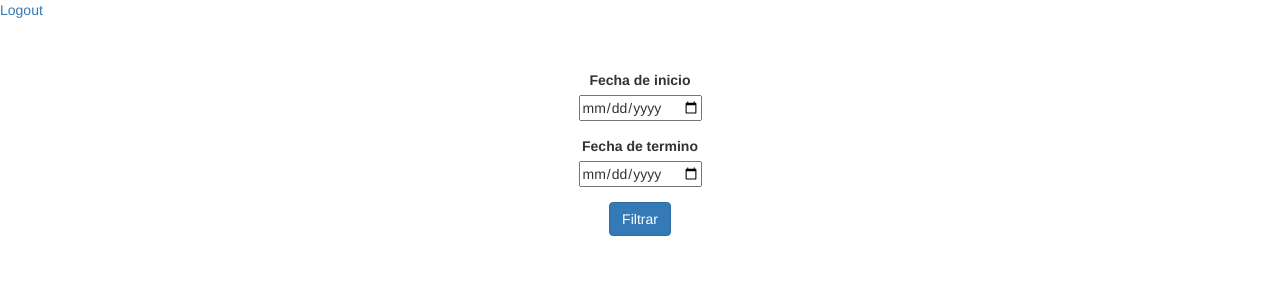
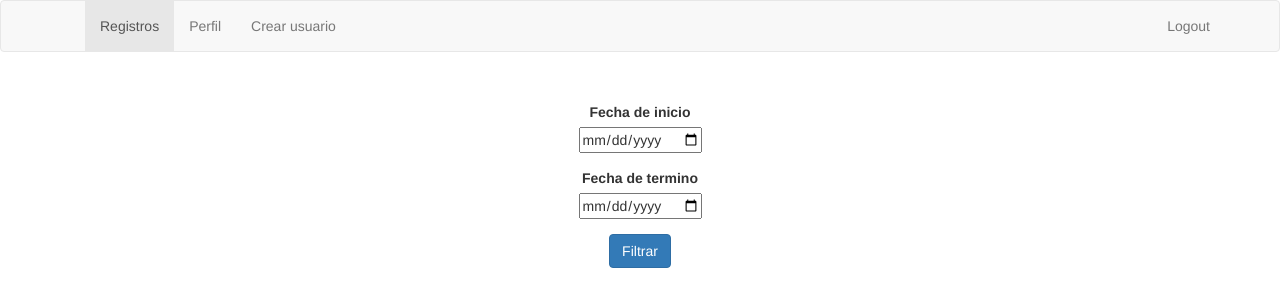
Before and after one commit to JoseTapiaG/KippZonen-ServiceMode-Server, a Python web app: template kippzonenserver/templates/filter.html in a window 1280 px wide. Shown: the top 307 px of the page. Run offline with Jinja, Linux system fonts and the light colour scheme; the template is opened without the code that fills it, so the values that code supplies are empty.

Commit message:
crear menu

```diff
--- a/kippzonenserver/static/main.css
+++ b/kippzonenserver/static/main.css
@@ -11,6 +11,6 @@ div.pagination{
     text-align: center;
 }
 
-div.container{
+div.content{
     margin-top:50px;
 }
--- a/kippzonenserver/templates/create_user.html
+++ b/kippzonenserver/templates/create_user.html
@@ -8,7 +8,11 @@
 
 </head>
 <body>
-<div class="container">
+
+{% set active = 'create_user' %}
+{% include 'menu.html' %}
+
+<div class="container content">
 
 
     <form method="post" style="width:500px; margin:auto;">
--- a/kippzonenserver/templates/filter.html
+++ b/kippzonenserver/templates/filter.html
@@ -6,8 +6,10 @@
     <title>Filter</title>
 </head>
 <body>
+{% set active = 'registers' %}
+{% include 'menu.html' %}
 
-<a href="logout">Logout</a>
+
 <div class="container" style="text-align: center; margin-top:50px;">
     <form action="getRegistersForDate">
         <label for="dateIni">Fecha de inicio</label>
--- /dev/null
+++ b/kippzonenserver/templates/menu.html
@@ -0,0 +1,14 @@
+<nav class="navbar navbar-default">
+    <div class="container">
+        <div class="collapse navbar-collapse" id="bs-example-navbar-collapse-1">
+            <ul class="nav navbar-nav">
+                <li {% if active == 'registers' %} class="active" {% endif %}><a href="filter">Registros</a></li>
+                <li {% if active == 'profile' %} class="active" {% endif %}><a href="profile">Perfil</a></li>
+                <li {% if active == 'create_user' %} class="active" {% endif %}><a href="create_user">Crear usuario</a></li>
+            </ul>
+            <div class="navbar-text navbar-right">
+                <a class="navbar-link" href="logout">Logout</a>
+            </div>
+        </div>
+    </div>
+</nav>
--- a/kippzonenserver/templates/profile.html
+++ b/kippzonenserver/templates/profile.html
@@ -8,7 +8,11 @@
 
 </head>
 <body>
-<div class="container">
+
+{% set active = 'profile' %}
+{% include 'menu.html' %}
+
+<div class="container content">
     <form method="post" style="width:500px; margin:auto;">
 
         <h1 style="margin-bottom:40px;">Perfil</h1>
--- a/kippzonenserver/templates/registers.html
+++ b/kippzonenserver/templates/registers.html
@@ -19,8 +19,9 @@
     </script>
 </head>
 <body>
-
-<div class="container">
+{% set active = 'registers' %}
+{% include 'menu.html' %}
+<div class="container content">
 
     <form action="csv">
         <input name="dateIni" type="hidden" value="{{date_ini}}">
--- a/kippzonenserver/views.py
+++ b/kippzonenserver/views.py
@@ -58,7 +58,7 @@ def login():
 @login_required
 def logout_page():
     logout()
-    return render_template("logout.html")
+    return flask.redirect("login")
 
 
 def logout():
```
